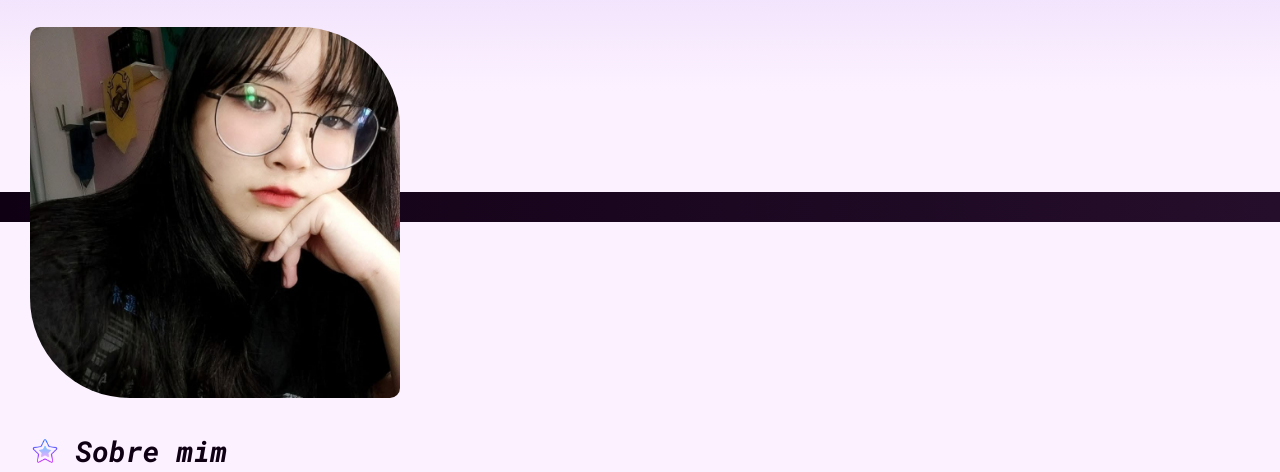
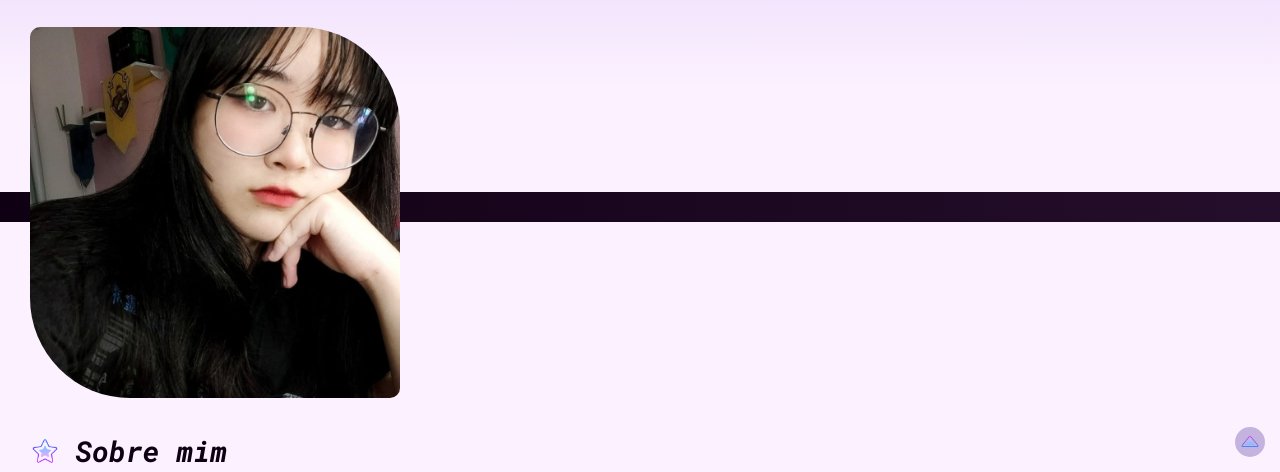
Before and after one commit to AmandaKado/trabalhoFundamentosDeDesenvolvimentoWeb, a plain HTML site: page index.html in a window 1280 px wide. Shown: the part 328-800 px from the top of the page. Drawn offline with Linux system fonts and the light colour scheme.

Commit message:
Arrumando js

```diff
--- a/css/style.css
+++ b/css/style.css
@@ -35,6 +35,34 @@ h1 {
 p {
     font-family: var(--textoComum);
     font-size: 1.2em;
+}
+
+a#botaoVoltarAoTopo {
+    width: 30px;
+    height: 30px;
+    position: fixed;
+    bottom: 15px;
+    right: 15px;
+    background-color: rgba(93, 64, 160, 0.349);
+    padding: 15px;
+    border-radius: 50%;
+    text-align: center;
+    z-index: 999;
+    transition: background-color 0.3s ease-in-out;
+}
+
+a#botaoVoltarAoTopo img{
+    width: 20px;
+    height: 20px;
+    position: fixed;
+    bottom:20px;
+    right: 20px;
+    z-index: 1000;
+    transition: background-color 0.3s ease-in-out;
+}
+
+a#botaoVoltarAoTopo:hover{
+    background-color: rgba(183, 164, 228, 0.384);
 }
 
 /* CABEÇALHO */
--- a/index.html
+++ b/index.html
@@ -139,7 +139,7 @@
 
         </section>
 
-        <section id="projeto">
+        <section id="portfolio">
 
             <div>
                 <img src="media/estrelasCelular.png" alt="Estrela Celular apenas para enfeite">
@@ -280,8 +280,8 @@
     </footer>
 
 
-    <a href="#" id="botaoVoltarAoTopo" aria-label="Voltar ao Topo">
-        <i class="fas fa-arrow-up"></i>
+    <a href="#sobre" id="botaoVoltarAoTopo" aria-label="Voltar ao Topo">
+        <img src="media/seta.png" alt="Seta de voltar ao topo">
     </a>
 
     <script type="module" src="js/script.js"></script>
```
Also changed, not shown: media/seta.png (added).
